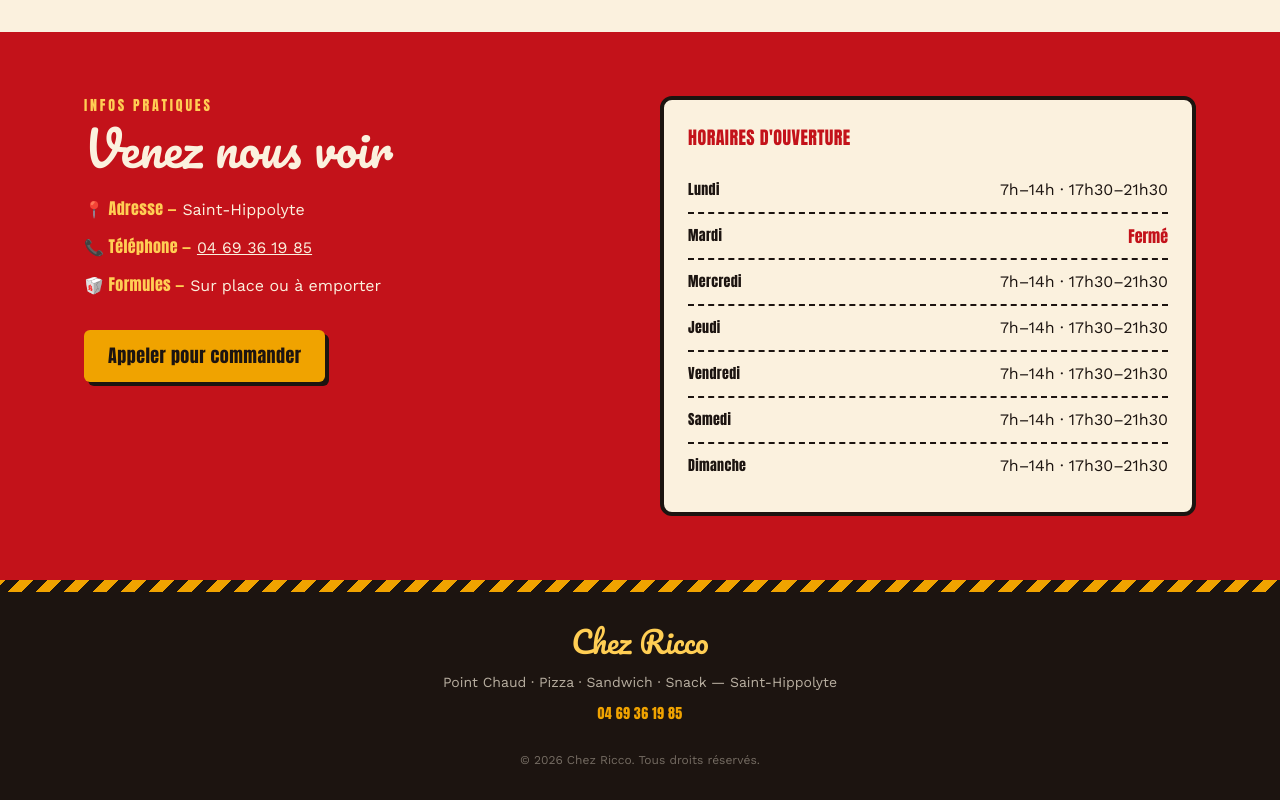
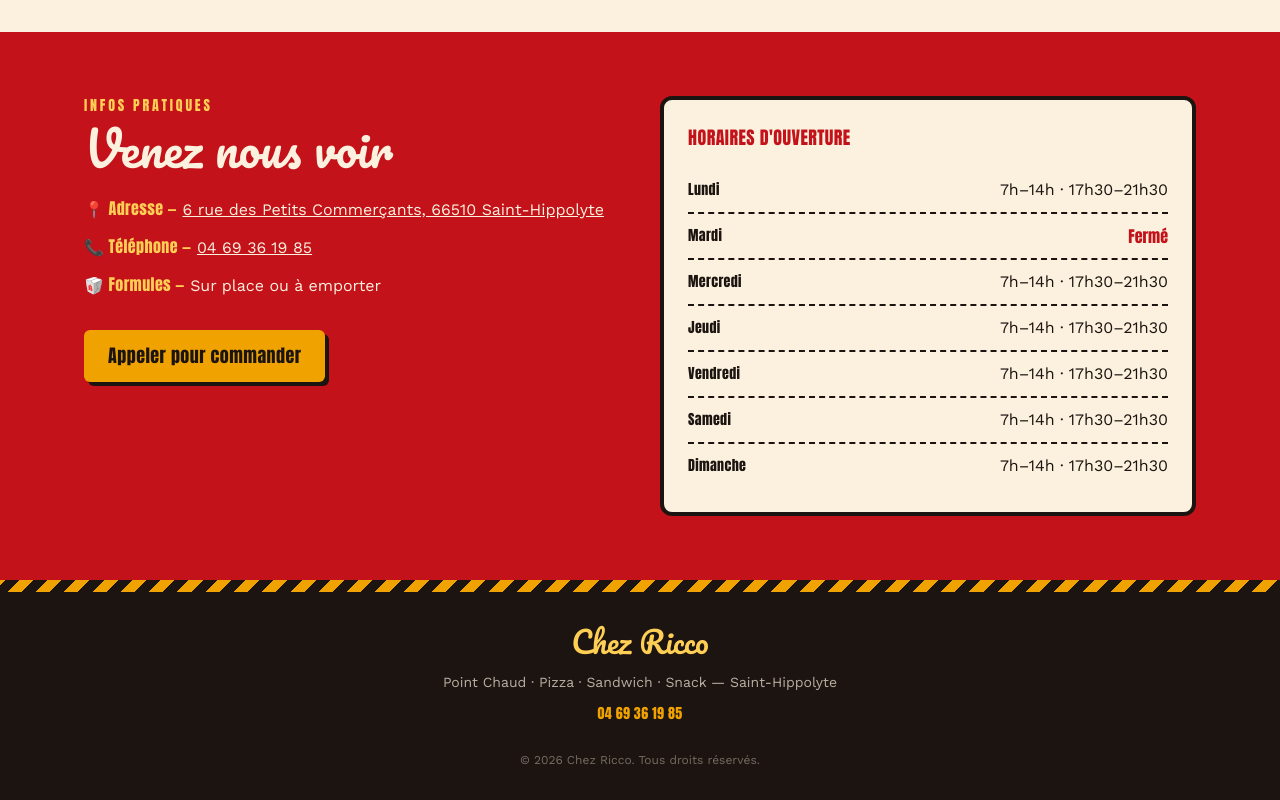
Before and after one commit to Sayzx/chezricco, a Next.js app: page / in a window 1280 px wide. Shown: the part 3688-4488 px from the top of the page. Built offline with nearby package versions, Linux system fonts and the light colour scheme.

Commit message:
Ajoute l'adresse complète (6 rue des Petits Commerçants, 66510 Saint-Hippolyte) avec lien Google Maps

```diff
--- a/src/components/Hours.tsx
+++ b/src/components/Hours.tsx
@@ -25,7 +25,14 @@
               <span className="font-display tracking-wide text-mustard-light">
                 📍 Adresse —
               </span>{" "}
-              Saint-Hippolyte
+              <a
+                href="https://www.google.com/maps/search/?api=1&query=6+rue+des+Petits+Commer%C3%A7ants+66510+Saint-Hippolyte"
+                target="_blank"
+                rel="noopener noreferrer"
+                className="underline"
+              >
+                6 rue des Petits Commerçants, 66510 Saint-Hippolyte
+              </a>
             </p>
             <p>
               <span className="font-display tracking-wide text-mustard-light">
```
